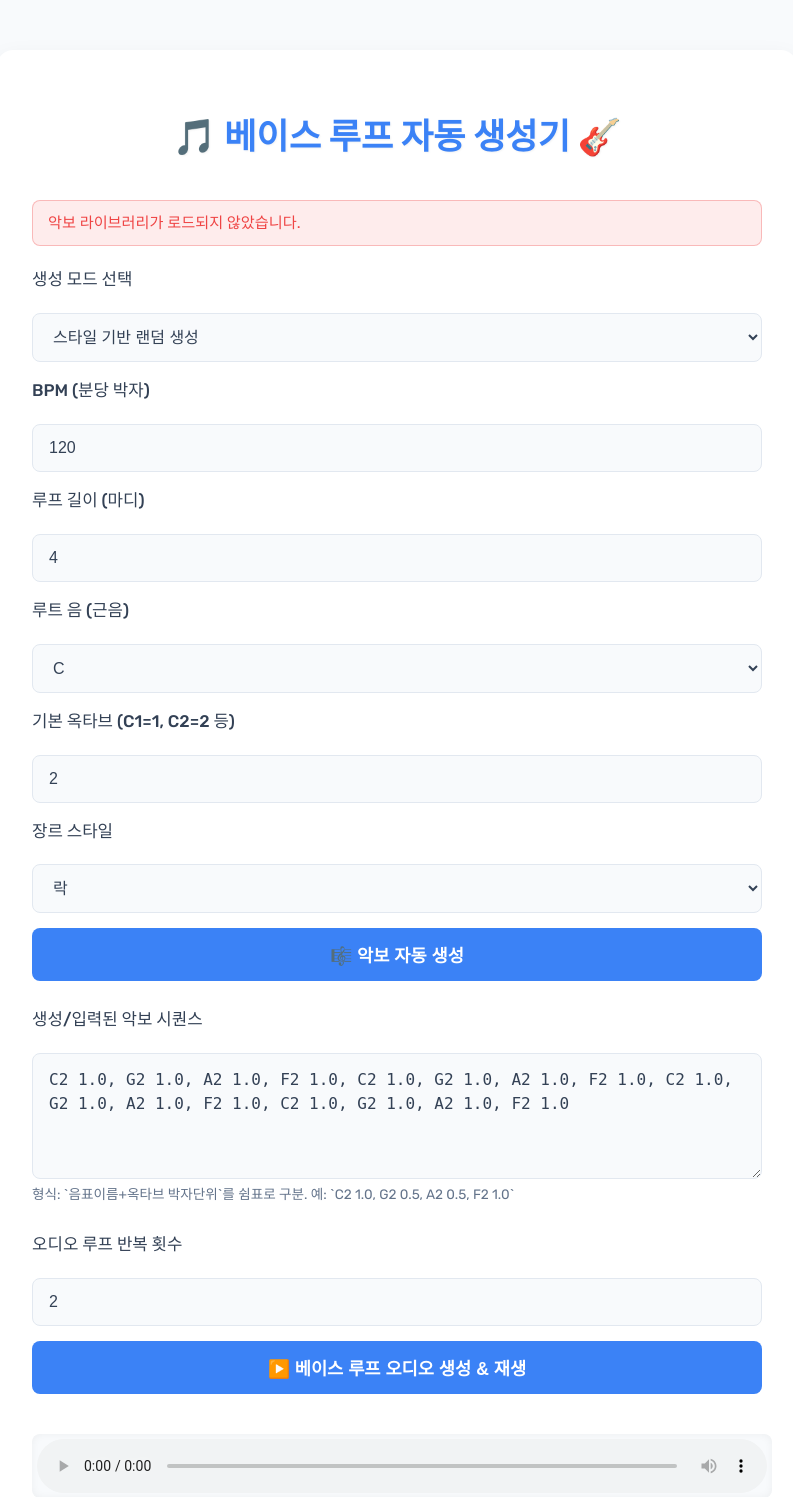
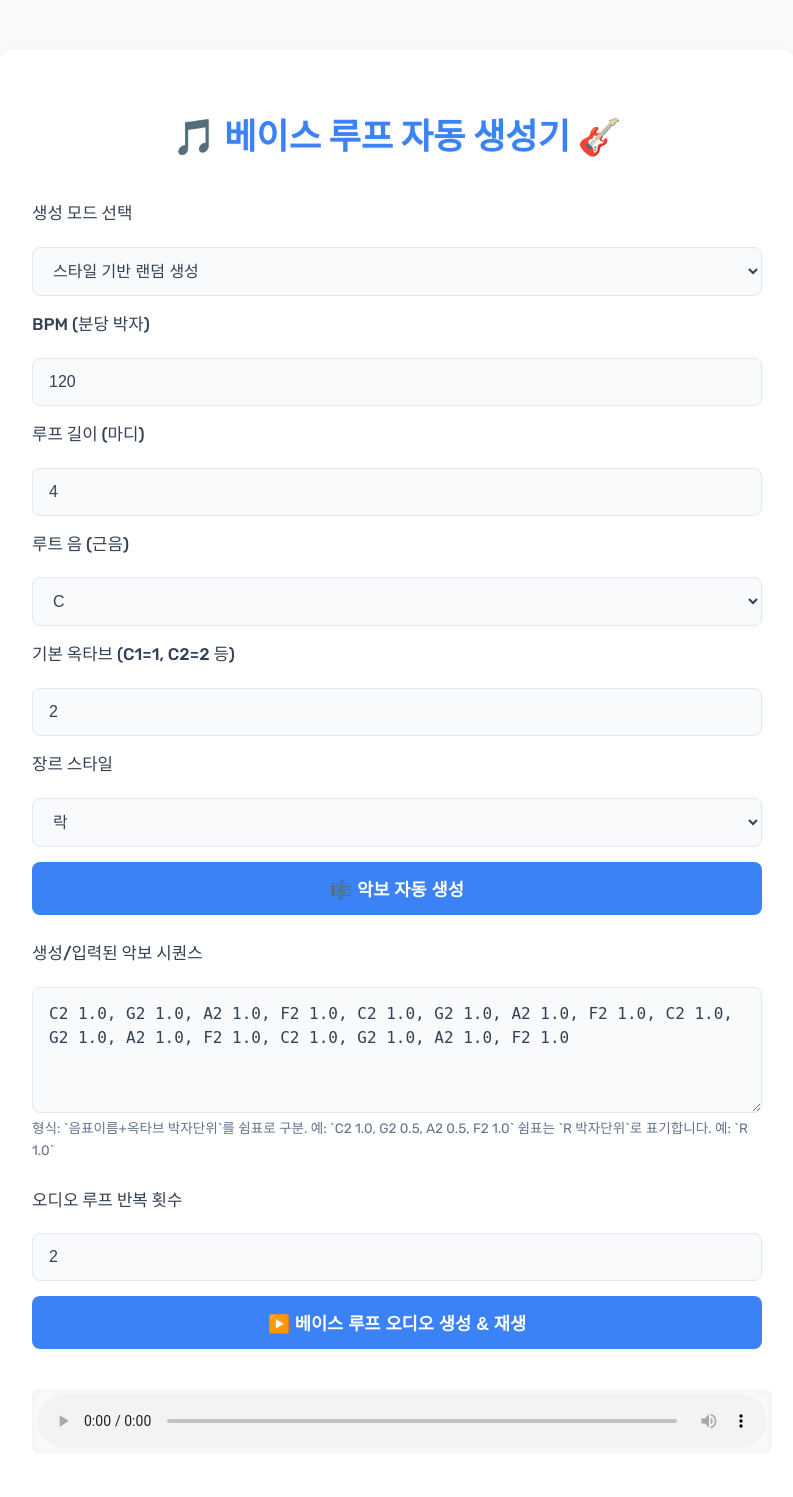
Before and after one commit to alibowbow/baseloop, a Flask app: page / in a window 1280 px wide. Shown: the top 1497 px of the page, without its empty margins (243-1036 px from the left). Run offline with Flask 3, Linux system fonts and the light colour scheme; some libraries are stand-ins or nearby versions.

Commit message:
Update index.html

```diff
--- a/templates/index.html
+++ b/templates/index.html
@@ -295,6 +295,7 @@
             <textarea id="notes_sequence_input" name="notes_sequence_input" rows="4">C2 1.0, G2 1.0, A2 1.0, F2 1.0, C2 1.0, G2 1.0, A2 1.0, F2 1.0, C2 1.0, G2 1.0, A2 1.0, F2 1.0, C2 1.0, G2 1.0, A2 1.0, F2 1.0</textarea>
             <p class="info-text">
                 형식: `음표이름+옥타브 박자단위`를 쉼표로 구분. 예: `C2 1.0, G2 0.5, A2 0.5, F2 1.0`
+                쉼표는 `R 박자단위`로 표기합니다. 예: `R 1.0`
             </p>
 
             <label for="num_loops_input">오디오 루프 반복 횟수</label>
@@ -328,11 +329,12 @@
                     console.log('✅ VexFlow 라이브러리가 성공적으로 로드되었습니다.');
                     console.log('VexFlow 버전:', VF.BUILD?.VERSION || '3.x');
                 } else {
-                    console.error('❌ VexFlow 라이브러리 로딩 실패');
+                    console.error('❌ VexFlow 라이브러리 로딩 실패: Vex.Flow 객체를 찾을 수 없습니다.');
                     showMessage('악보 시각화 라이브러리 로딩에 실패했습니다.', 'error');
                 }
             } catch (e) {
                 console.error('VexFlow 초기화 오류:', e);
+                showMessage('악보 시각화 라이브러리 초기화 중 오류가 발생했습니다.', 'error');
             }
 
             // 페이지 로드 시 선택된 기본 모드에 따라 UI 조정
@@ -341,11 +343,18 @@
             document.getElementById('messageArea').style.display = 'none';
 
             // 기본 악보 렌더링
+            // VexFlow가 완전히 로드되고 DOM이 준비된 후에 렌더링을 시도합니다.
+            // DOMContentLoaded 후에 VexFlow 로딩은 비동기적일 수 있으므로 안전을 위해 setTimeout 사용.
             setTimeout(() => {
+                if (VF) { // VexFlow가 성공적으로 로드되었는지 다시 확인
                     renderSheetMusic(document.getElementById('notes_sequence_input').value,
                                    parseInt(document.getElementById('length_input').value),
                                    parseInt(document.getElementById('bpm_input').value));
-            }, 100); // 약간의 지연으로 DOM이 완전히 로드된 후 실행
+                } else {
+                    console.warn("VexFlow가 로드되지 않아 초기 악보를 그릴 수 없습니다.");
+                    displaySimpleNotation(document.getElementById('notes_sequence_input').value);
+                }
+            }, 100);
         });
 
         function showMessage(message, type = 'info') {
@@ -429,6 +438,8 @@
                     formData.append('gemini_api_key_input', apiKey);
                 }
 
+                // 이 부분은 서버가 필요합니다. Flask 서버 코드도 있어야 합니다.
+                // 현재는 프론트엔드 코드만 제공되었으므로, 서버 호출은 실패할 것입니다.
                 const response = await fetch('/generate_notes', {
                     method: 'POST',
                     body: formData,
@@ -472,6 +483,7 @@
             audioPlayer.load();
 
             try {
+                // 이 부분도 서버가 필요합니다. Flask 서버 코드도 있어야 합니다.
                 const formData = new FormData();
                 formData.append('notes_sequence_input', notesSequence);
                 formData.append('bpm_input', bpm);
@@ -528,22 +540,26 @@
         // 음표 이름을 VexFlow 형식으로 변환
         function getVexflowNoteName(noteName, octave) {
             let vfNoteName = noteName.toLowerCase();
-            vfNoteName = vfNoteName.replace('#', 's');
+            vfNoteName = vfNoteName.replace('#', 's'); // C# -> cs
             return `${vfNoteName}/${octave}`;
         }
 
         // 박자를 VexFlow duration으로 변환
         function getDurationFromBeats(beats) {
             const durationMap = {
-                '0.25': '16',
-                '0.5': '8',
-                '1.0': 'q',
-                '1.5': 'qd',
-                '2.0': 'h',
-                '3.0': 'hd',
-                '4.0': 'w',
+                '0.25': '16',   // 16분음표
+                '0.5': '8',     // 8분음표
+                '1.0': 'q',     // 4분음표
+                '1.5': 'qd',    // 점 4분음표 (dotted quarter)
+                '2.0': 'h',     // 2분음표
+                '3.0': 'hd',    // 점 2분음표 (dotted half)
+                '4.0': 'w',     // 온음표
             };
-            return durationMap[beats.toString()] || 'q';
+            const duration = durationMap[beats.toString()];
+            if (!duration) {
+                console.warn(`[getDurationFromBeats] 인식할 수 없는 박자 단위: ${beats}. 4분음표(q)로 대체합니다.`);
+            }
+            return duration || 'q'; // 매핑되지 않으면 기본 4분음표
         }
 
         // 음표들을 마디별로 그룹화
@@ -553,21 +569,20 @@
             let currentBeats = 0;
 
             for (const note of rawNotes) {
-                if (currentBeats + note.durationUnits > BEATS_PER_MEASURE) {
+                // 현재 음표를 추가했을 때 마디 박자를 초과하는지 확인
+                if (currentBeats + note.durationUnits > BEATS_PER_MEASURE && currentBeats > 0) {
                     // 현재 마디가 넘치면 이전 마디를 완료하고 새 마디 시작
-                    if (currentMeasure.length > 0) {
                     // 남은 박자를 쉼표로 채움
                     const remainingBeats = BEATS_PER_MEASURE - currentBeats;
                     if (remainingBeats > 0) {
                         currentMeasure.push({
                             name: 'R',
-                                octave: 4,
+                            octave: 4, // 쉼표의 위치를 위해 필요 (중앙선)
                             durationUnits: remainingBeats
                         });
                     }
                     measures.push(currentMeasure);
-                    }
-                    currentMeasure = [note];
+                    currentMeasure = [note]; // 새 마디에 현재 음표 추가
                     currentBeats = note.durationUnits;
                 } else {
                     currentMeasure.push(note);
@@ -582,7 +597,7 @@
                 }
             }
 
-            // 마지막 마디 처리
+            // 마지막 마디 처리 (남은 음표가 있거나 마지막 마디가 채워지지 않은 경우)
             if (currentMeasure.length > 0) {
                 const remainingBeats = BEATS_PER_MEASURE - currentBeats;
                 if (remainingBeats > 0) {
@@ -616,18 +631,37 @@
             try {
                 console.log('악보 렌더링 시작:', notesSequenceStr);
 
-                // 악보 데이터 파싱
+                // 악보 데이터 파싱 (음표와 쉼표 모두 처리)
                 const rawNotes = notesSequenceStr.split(',').map(noteEntry => {
-                    const match = noteEntry.trim().match(/([A-Ga-g]#?)(\d+)\s+(\d+(\.\d+)?)/);
-                    return match ? {
+                    const trimmedEntry = noteEntry.trim();
+                    let match;
+
+                    // 음표 파싱 (예: C2 1.0, D#3 0.5)
+                    match = trimmedEntry.match(/^([A-Ga-g]#?)(\d+)\s+(\d+(\.\d+)?)$/);
+                    if (match) {
+                        return {
                             name: match[1],
                             octave: parseInt(match[2]),
                             durationUnits: parseFloat(match[3])
-                    } : null;
-                }).filter(n => n !== null);
+                        };
+                    }
+
+                    // 쉼표 파싱 (예: R 1.0, r 0.5)
+                    match = trimmedEntry.match(/^(R)\s+(\d+(\.\d+)?)$/i); // 'i'는 대소문자 구분 없음
+                    if (match) {
+                        return {
+                            name: 'R',
+                            octave: 4, // 쉼표는 옥타브가 중요하지 않지만 VexFlow StaveNote에 필요 (중앙선에 표시)
+                            durationUnits: parseFloat(match[2])
+                        };
+                    }
+
+                    console.warn(`[rawNotes 파싱] 유효하지 않은 음표/쉼표 형식: '${trimmedEntry}' - 이 항목은 건너뜁니다.`);
+                    return null;
+                }).filter(n => n !== null); // null이 아닌 유효한 항목만 필터링
 
                 if (rawNotes.length === 0) {
-                    console.warn('파싱된 음표가 없습니다.');
+                    console.warn('파싱된 유효한 음표가 없습니다. 간단한 텍스트 악보로 대체합니다.');
                     displaySimpleNotation(notesSequenceStr);
                     return;
                 }
@@ -642,12 +676,12 @@
                 const measuresPerLine = 2; // 한 줄에 2마디씩
                 const numberOfLines = Math.ceil(measures.length / measuresPerLine);
                 canvas.width = (STAVE_WIDTH * measuresPerLine) + (STAVE_MARGIN * 2);
-                canvas.height = (STAVE_HEIGHT * numberOfLines) + 100;
+                canvas.height = (STAVE_HEIGHT * numberOfLines) + 100; // 상하 여백 추가
 
                 // VexFlow 렌더러 초기화
                 const renderer = new VF.Renderer(canvas, VF.Renderer.Backends.CANVAS);
                 const context = renderer.getContext();
-                context.clearRect(0, 0, canvas.width, canvas.height);
+                context.clearRect(0, 0, canvas.width, canvas.height); // 기존 악보 지우기
 
                 let currentLine = 0;
                 let measureInLine = 0;
@@ -655,7 +689,7 @@
                 // 각 마디를 렌더링
                 measures.forEach((measureNotes, measureIndex) => {
                     const x = STAVE_MARGIN + (measureInLine * STAVE_WIDTH);
-                    const y = 40 + (currentLine * STAVE_HEIGHT);
+                    const y = 40 + (currentLine * STAVE_HEIGHT); // 첫 악보 Y 위치 40, 이후 STAVE_HEIGHT씩 증가
 
                     // Stave 생성
                     const stave = new VF.Stave(x, y, STAVE_WIDTH);
@@ -667,7 +701,10 @@
 
                     // 마지막 마디에 종료 마디선 추가
                     if (measureIndex === measures.length - 1) {
-                        stave.setEndBarType(VF.Barline.type.END);
+                        stave.setEndBarType(VF.BarLine.type.END);
+                    } else if (measureInLine === measuresPerLine - 1 && measureIndex !== measures.length -1) {
+                        // 줄의 마지막 마디에 일반 마디선 추가 (줄바꿈 구분용)
+                        stave.setEndBarType(VF.BarLine.type.SINGLE);
                     }
 
                     stave.setContext(context).draw();
@@ -680,8 +717,8 @@
                             // 쉼표 생성
                             return new VF.StaveNote({
                                 clef: 'bass',
-                                keys: ['b/4'],
-                                duration: duration + 'r'
+                                keys: ['b/4'], // 쉼표의 위치 (중앙선)
+                                duration: duration + 'r' // 'r'은 쉼표
                             });
                         } else {
                             // 일반 음표 생성
@@ -704,27 +741,31 @@
 
                     // Voice 생성 및 포맷팅
                     const voice = new VF.Voice({
-                        num_beats: BEATS_PER_MEASURE,
-                        beat_value: 4
+                        num_beats: BEATS_PER_MEASURE, // 마디당 박자수
+                        beat_value: 4, // 4분음표 기준
+                        resolution: VF.Resolution.Common.R16 // 16분음표가 최소 단위
                     });
 
                     voice.addTickables(vfNotes);
 
-                    // 포맷터로 음표 정렬
-                    new VF.Formatter().joinVoices([voice]).format([voice], STAVE_WIDTH - 50);
+                    // 포맷터로 음표 정렬 (stave 폭에 맞춤)
+                    // Formatter는 Voice 내부의 tickables(음표들)의 x좌표를 조정합니다.
+                    // stave.width를 그대로 넘겨주거나 약간의 여백을 줘도 됩니다.
+                    new VF.Formatter().joinVoices([voice]).format([voice], STAVE_WIDTH - 20); // 20px는 좌우 패딩
 
                     // 음표 그리기
                     voice.draw(context, stave);
 
-                    // 8분음표나 16분음표 묶음 처리
+                    // 8분음표나 16분음표 묶음 처리 (Beaming)
                     try {
-                        const beams = VF.Beam.generateBeams(vfNotes);
+                        // VexFlow 3.x에서 Beams는 voice.getTickables()를 사용합니다.
+                        const beams = VF.Beam.generateBeams(voice.getTickables());
                         beams.forEach(beam => beam.setContext(context).draw());
                     } catch (e) {
-                        console.warn('Beam 생성 중 오류 (무시됨):', e.message);
+                        console.warn('Beam 생성 중 오류 (무시됨 - 모든 음표가 묶이는 것은 아님):', e.message);
                     }
 
-                    // 다음 위치 계산
+                    // 다음 마디 위치 계산
                     measureInLine++;
                     if (measureInLine >= measuresPerLine) {
                         measureInLine = 0;
@@ -735,7 +776,7 @@
                 console.log('✅ 악보가 성공적으로 렌더링되었습니다.');
 
             } catch (error) {
-                console.error("VexFlow 악보 그리기 오류:", error);
+                console.error("VexFlow 악보 그리기 오류 (치명적):", error);
                 showMessage(`🚨 악보 그리기 오류가 발생했습니다: ${error.message}`, 'error');
 
                 // 오류 발생시 간단한 텍스트 악보로 대체
@@ -770,55 +811,45 @@
             let yPos = 70;
             let xPos = 20;
 
+            ctx.fillStyle = '#64748b';
+            ctx.font = '12px Arial';
+            let currentLineText = `마디 1: `;
+
+            notes.forEach((note, index) => {
+                const noteText = note;
+                const noteWidth = ctx.measureText(noteText).width;
+
+                // 현재 라인에 음표가 너무 길어지면 줄바꿈
+                if (xPos + noteWidth + 15 > canvas.width - 20) {
+                    // 현재 라인 텍스트 그리기
                     ctx.fillStyle = '#334155';
                     ctx.font = '14px monospace';
                     ctx.textAlign = 'left';
+                    ctx.fillText(currentLineText, 20, yPos);
 
-            // 마디 구분선 그리기
-            let currentBeats = 0;
-            let measureCount = 1;
-
-            ctx.fillStyle = '#64748b';
-            ctx.font = '12px Arial';
-            ctx.fillText(`마디 ${measureCount}:`, 20, yPos - 15);
-
-            notes.forEach((note, index) => {
-                if (xPos > canvas.width - 100) {
                     xPos = 20;
                     yPos += 40;
-
-                    if (yPos < canvas.height - 30) {
-                        measureCount++;
-                        ctx.fillStyle = '#64748b';
-                        ctx.font = '12px Arial';
-                        ctx.fillText(`마디 ${measureCount}:`, 20, yPos - 15);
+                    if (yPos > canvas.height - 50) { // 캔버스 영역 초과 방지
+                        return;
                     }
+                    currentLineText = `마디 ${Math.floor(index / BEATS_PER_MEASURE) + 1}: `; // 대략적인 마디 계산
                 }
 
-                // 마디 구분 (4박마다)
-                const match = note.match(/(\d+(\.\d+)?)$/);
-                if (match) {
-                    const beats = parseFloat(match[1]);
-                    currentBeats += beats;
+                currentLineText += `${noteText} `;
+                xPos += noteWidth + 15;
+            });
 
-                    if (currentBeats >= 4) {
-                        ctx.fillStyle = '#e2e8f0';
-                        ctx.fillRect(xPos + ctx.measureText(note).width + 5, yPos - 15, 2, 25);
-                        currentBeats = 0;
-                    }
-                }
-
+            // 마지막 라인 텍스트 그리기
             ctx.fillStyle = '#334155';
             ctx.font = '14px monospace';
-                ctx.fillText(note, xPos, yPos);
-                xPos += ctx.measureText(note).width + 15;
-            });
+            ctx.textAlign = 'left';
+            ctx.fillText(currentLineText, 20, yPos);
 
             // 하단 안내 메시지
             ctx.fillStyle = '#64748b';
             ctx.font = '12px Arial';
             ctx.textAlign = 'center';
-            ctx.fillText('VexFlow 악보 렌더링이 실패하여 텍스트 모드로 표시됩니다.', canvas.width / 2, canvas.height - 20);
+            ctx.fillText('VexFlow 악보 렌더링이 실패하여 텍스트 모드로 표시됩니다. (콘솔 오류 확인 요망)', canvas.width / 2, canvas.height - 20);
         }
     </script>
 </body>
```
Lines whose indentation alone changed are shown as unchanged.
